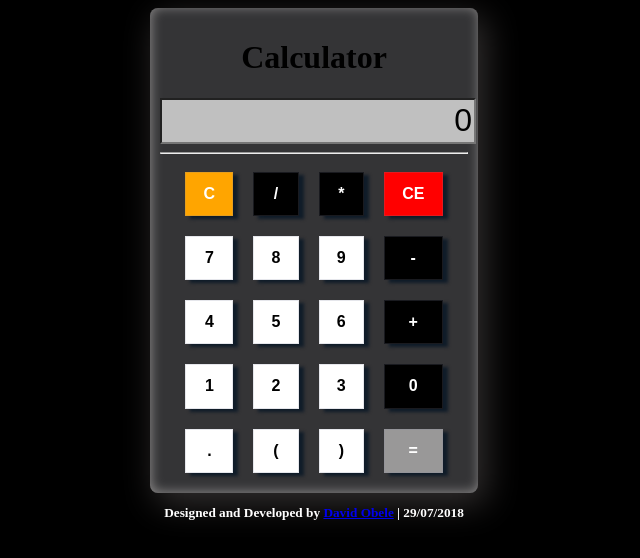
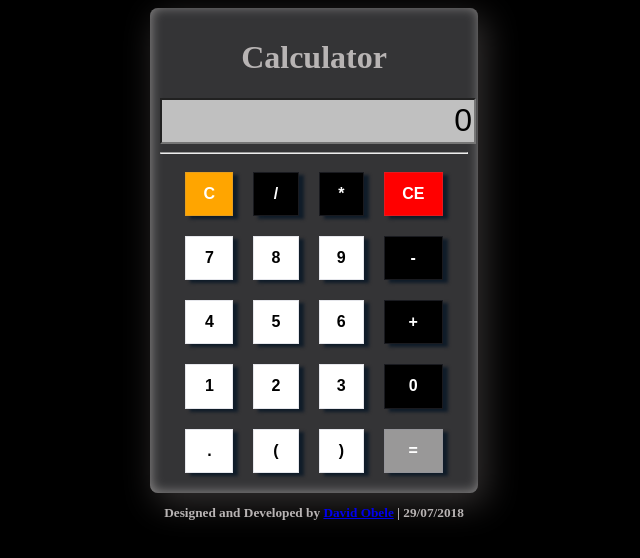
Before and after one commit to MrObele/Calculator, a plain HTML site: page index.html in a window 1280 px wide. Shown: the whole page, without its empty margins (326-966 px from the left). Drawn offline with Linux system fonts and the light colour scheme.

Commit message:
changed header and footer text color to light gray

```diff
--- a/style.css
+++ b/style.css
@@ -73,6 +73,6 @@ button, input:focus{
 	outline: none;
 }
 
-h5{
-	color: white;
+h1,h5{
+	color: #b8b4b4;;
 }
```
